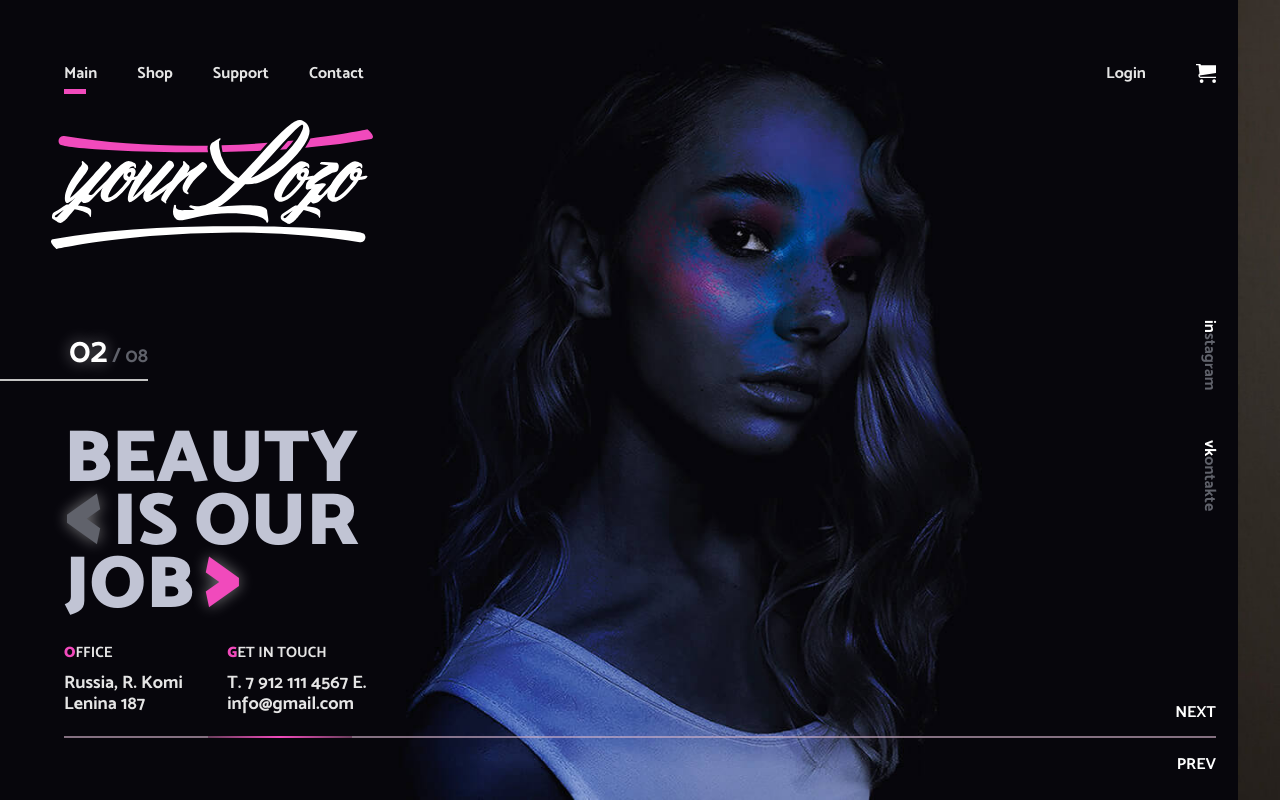
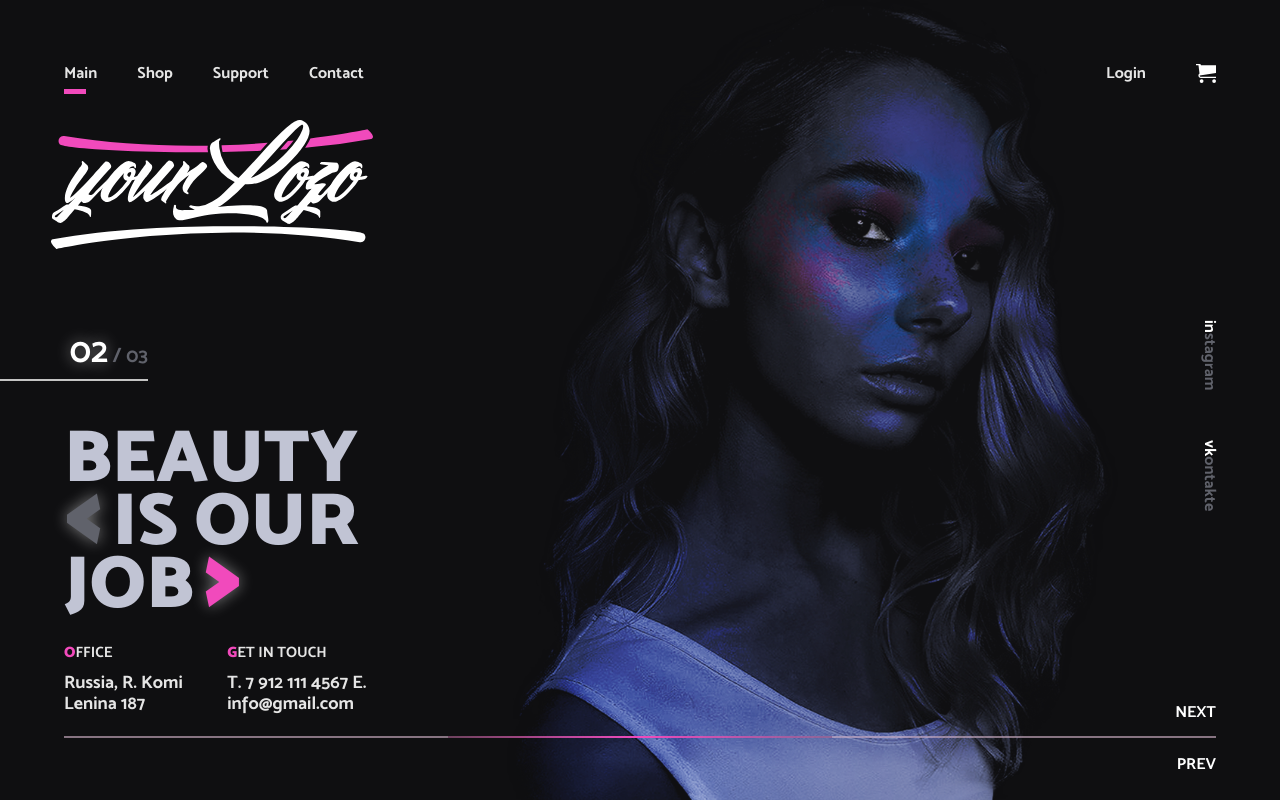
Before and after one commit to dgtal-cat/beauty_job_simple, a plain HTML site: page index.html in a window 1280 px wide. Drawn offline with Linux system fonts and the light colour scheme.

Commit message:
changed imgs and some fixes

```diff
--- a/assets/css/style.css
+++ b/assets/css/style.css
@@ -12,7 +12,7 @@
     font-style: normal;
 }
 
-html, body, body div, span, object, iframe, h1, h2, h3, h4, h5, h6, p, blockquote, pre, abbr, address, cite, code, del, dfn, em, img, ins, kbd, q, samp, small, strong, sub, sup, var, b, i, dl, dt, dd, ol, ul, li, fieldset, form, label, legend, table, caption, tbody, tfoot, thead, tr, th, td, article, aside, figure, footer, header, menu, nav, section, time, mark, audio, video, details, summary {
+body {
     font-family: Mosk, Arial, sans-serif;
     font-weight: 700;
 }
@@ -33,7 +33,7 @@ ul li {
 }
 
 body, .wrapper {
-    background-color: #161618;
+    background-color: #0f0f11;
 }
 
 .wrapper {
@@ -67,7 +67,6 @@ body, .wrapper {
     position: relative;
     flex: 9;
     max-width: 1180px;
-    min-width: 940px;
     margin: 0 auto;
     height: 100%;
 }
@@ -392,10 +391,14 @@ body, .wrapper {
     float: left;
     width: 10%;
     height: 100%;
+    position: relative;
 }
 
 .slide_item-img {
-    width: 100%;
+    height: 100%;
+    position: absolute;
+    right: 120px;
+
 }
 
 /*1400-1200px width styles*/
--- a/assets/js/main.js
+++ b/assets/js/main.js
@@ -1,3 +1,5 @@
+'use strict';
+
 const nextButton = document.getElementsByClassName('slide_changer_next')[0];
 const prevButton = document.getElementsByClassName('slide_changer_prev')[0];
 const slidesList = document.getElementsByClassName('slides_list')[0];
@@ -8,7 +10,7 @@ const sliderStripe = document.getElementsByClassName('slide_stripe_list')[0];
 const slideStripeItemsList = [];
 
 function slideStripeInit () {
-    for (i=0;i<maxIndex;i++) {
+    for (let i=0;i<maxIndex;i++) {
         slideStripeItemsList.push(document.createElement('li'));
         slideStripeItemsList[i].className = 'slide_stripe';
         sliderStripe.appendChild(slideStripeItemsList[i]);
--- a/index.html
+++ b/index.html
@@ -9,14 +9,10 @@
 <body>
 <div class="main_slider_img_block">
     <ul class="slides_list">
-        <li class="slide_item"><img class="slide_item-img" alt="beauty job" src="assets/img/main_background_01.jpg"></li>
-        <li class="slide_item"><img class="slide_item-img" alt="beauty job" src="assets/img/main_background_02.jpg"></li>
-        <li class="slide_item"><img class="slide_item-img" alt="beauty job" src="assets/img/main_background_03.jpg"></li>
-        <li class="slide_item"><img class="slide_item-img" alt="beauty job" src="assets/img/main_background_04.jpg"></li>
-        <li class="slide_item"><img class="slide_item-img" alt="beauty job" src="assets/img/main_background_01.jpg"></li>
-        <li class="slide_item"><img class="slide_item-img" alt="beauty job" src="assets/img/main_background_02.jpg"></li>
-        <li class="slide_item"><img class="slide_item-img" alt="beauty job" src="assets/img/main_background_03.jpg"></li>
-        <li class="slide_item"><img class="slide_item-img" alt="beauty job" src="assets/img/main_background_04.jpg"></li>
+        <li class="slide_item"><img class="slide_item-img" alt="beauty job" src="assets/img/1.png"></li>
+        <li class="slide_item"><img class="slide_item-img" alt="beauty job" src="assets/img/2.png"></li>
+        <li class="slide_item"><img class="slide_item-img" alt="beauty job" src="assets/img/3.png"></li>
+
     </ul>
 </div>
 <div class="wrapper">
@@ -77,6 +73,7 @@
         </div>
     </div>
 </div>
-<script rel="script" src="assets/js/main.js"></script>
+
+<script rel="script" src="assets/js/main.js" defer></script>
 </body>
 </html>
```
Also changed, not shown: assets/img/1.png (added), assets/img/2.png (added), assets/img/3.png (added), assets/img/main_background_01.jpg (deleted), assets/img/main_background_02.jpg (deleted), assets/img/main_background_03.jpg (deleted), assets/img/main_background_04.jpg (deleted), 3 other files.
